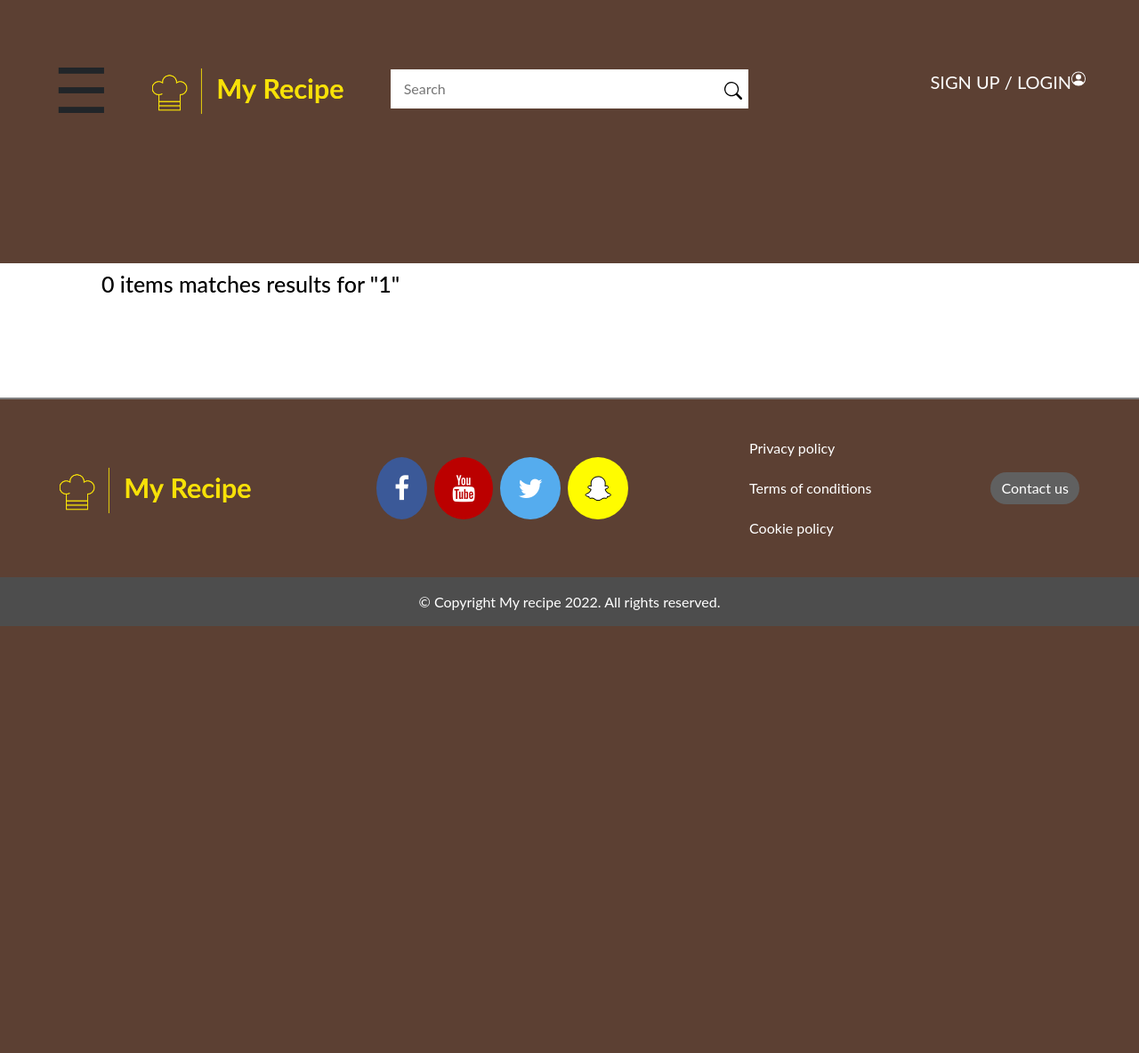
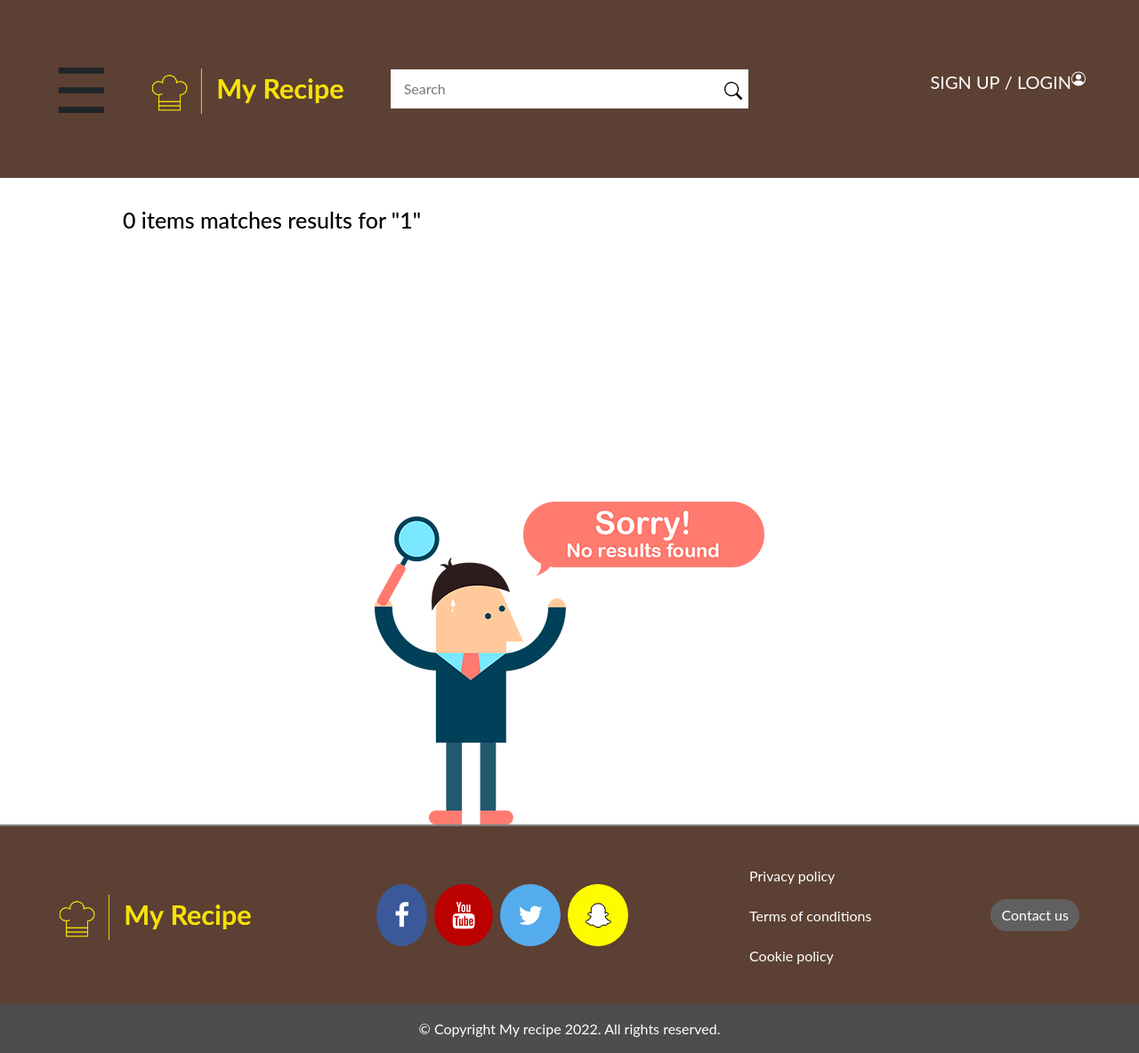
Before and after one commit to SherryTt/recipe-web, a PHP site: page /search.php?query=1 in a window 1280 px wide. Shown: the whole page at 89% size. Before the commit the page ends 704 px from the top, so only its background shows below. Run offline with PHP 8.4, Linux system fonts and the light colour scheme; data that the repository does not hold is empty.

Commit message:
add no result image

```diff
--- a/www/src/Search.php
+++ b/www/src/Search.php
@@ -3,6 +3,7 @@ namespace textreview;
 
 use textreview\Database;
 use Exception;
+
 
 class Search extends Database {
   private $dbconnection;
@@ -40,7 +41,7 @@ class Search extends Database {
       if( !$statement -> execute() ) {
         throw new Exception("query error");
       }
-      else {
+	  else {
         $search_result = array();
         $result = $statement -> get_result();
         while( $row = $result -> fetch_assoc() ) {
@@ -54,4 +55,6 @@ class Search extends Database {
     }
   }
 }
+
+
 ?>
--- a/www/templates/search.twig
+++ b/www/templates/search.twig
@@ -7,13 +7,22 @@
     {% include "partials/navigation.twig"%}
 
 <!--Recipe-->
-<div class = "container">
-<h3>{{total}} items matches results for "{{search_term}}"</h3>
+	<div class = "container">
+
+		<h3 class="m-4">{{total}} items matches results for "{{search_term}}"</h3>
+
+	{% if total == 0%}
+		<div class = "text-center">
+			<img src="../templates/images/noresult.png" style="margin-top: 270px;" >
+		</div>
+	{% endif %}
+
 	<div class = "row">
 		{% for item in result %}
 			<div class = "d-block m-4 text-center">
 
 				<div class="card_body" >
+					{{noResult}}
 						<img src="recipe_image/{{item.picture }}" class="card-img-top recipe_image" alt="recipe cover for {{recipe.recipe_Name}}";>
 						<div class="card-body">
 							<h5 class="card-title">{{item.recipe_Name}}</h5>
```
Also changed, not shown: www/search.php (+6 -1 lines), www/templates/images/noresult.png (added), 3 other files.
